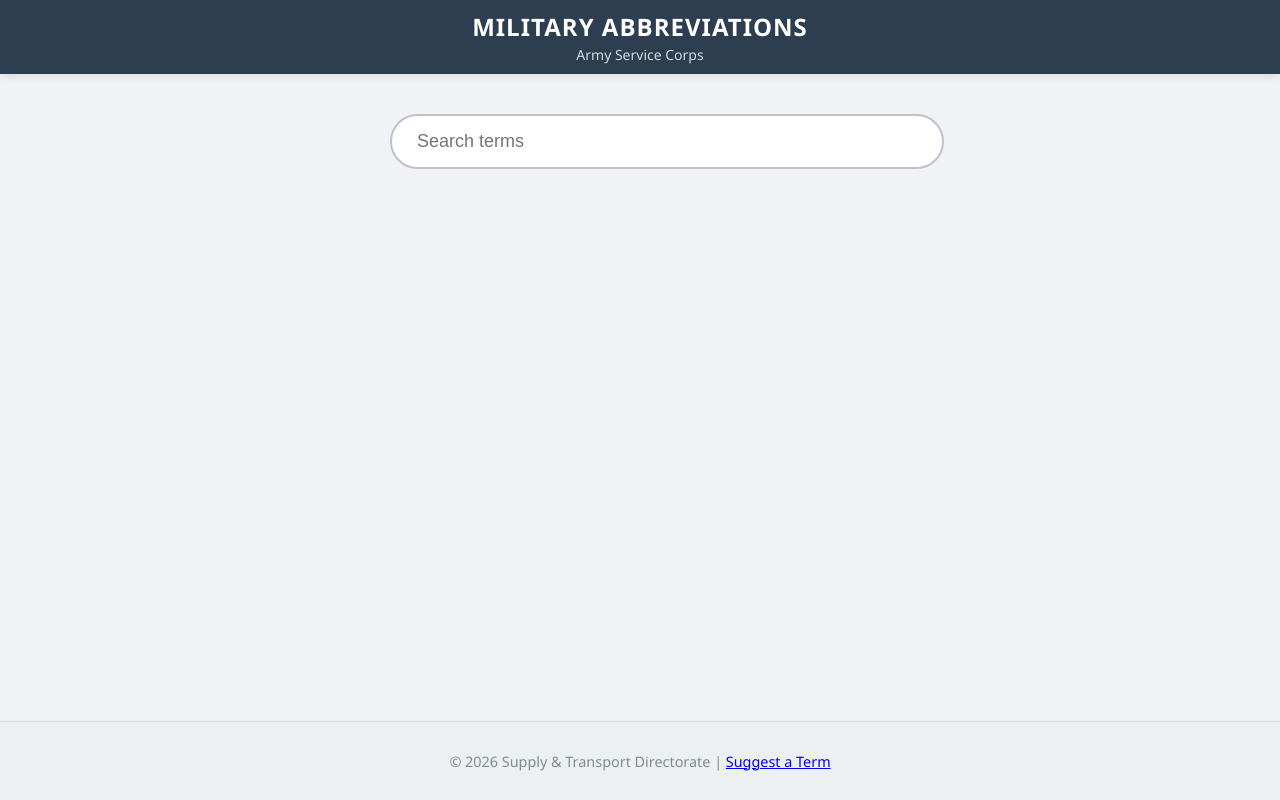
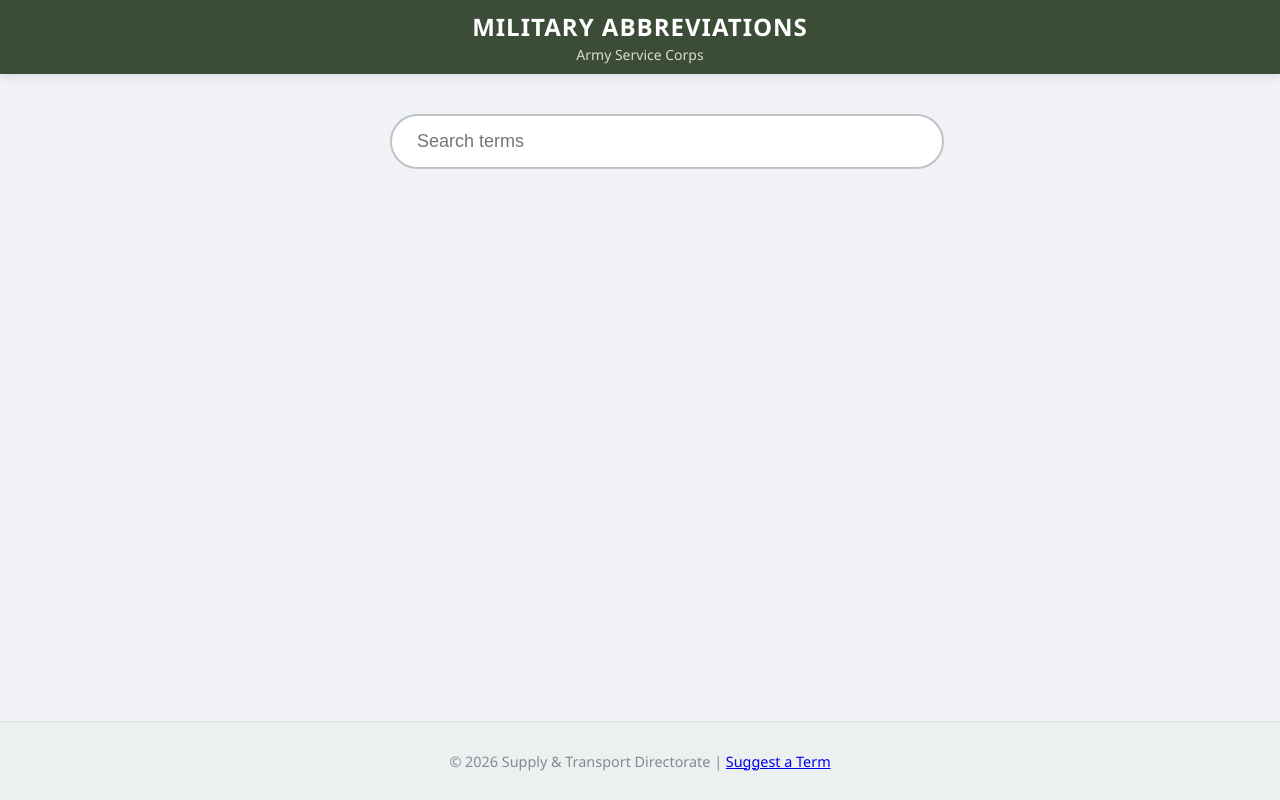
Before and after one commit to stdteadspol/mil_abbr, a plain HTML site: page index.html in a window 1280 px wide. Drawn offline with Linux system fonts and the light colour scheme.

Commit message:
Update style.css for header background olive

```diff
--- a/style.css
+++ b/style.css
@@ -8,7 +8,7 @@ body {
     min-height: 100vh;
 }
 header {
-    background-color: #2c3e50;
+    background-color: #3b4d36;
     color: white;
     /* Reduced from 2rem to 10px to shrink the black bar */
     padding: 10px 0;
```
